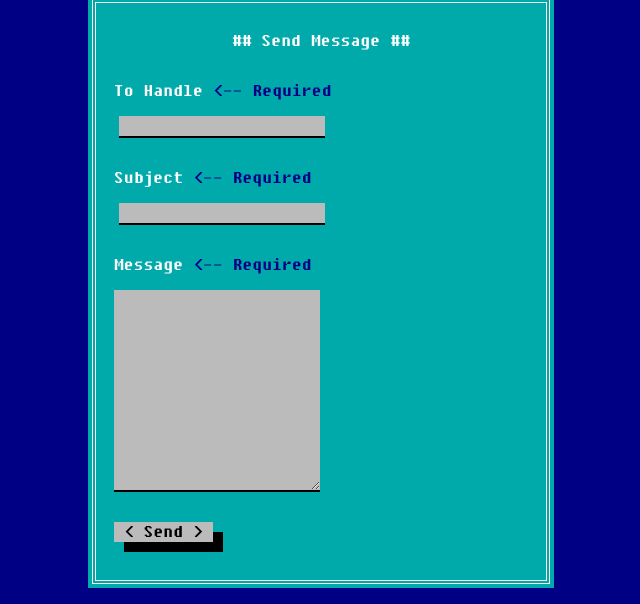
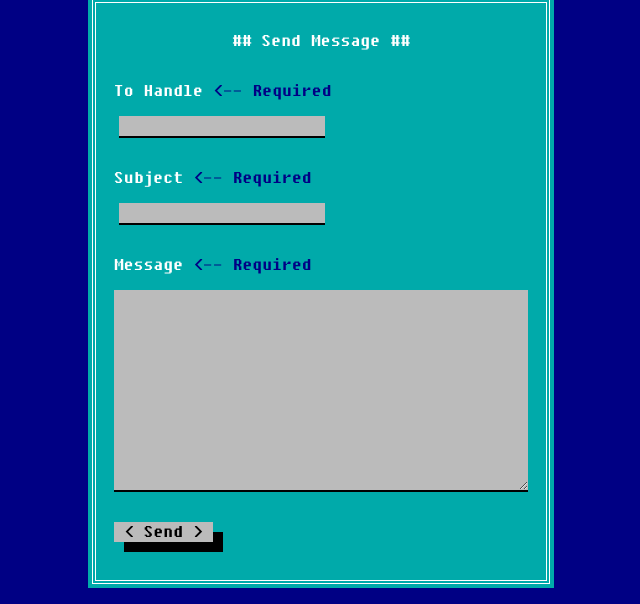
Before and after one commit to lostways/andrewbbs, a Django app: page /members/messages/send in a window 1280 px wide. Shown: the part 250-854 px from the top of the page, without its empty margins (319-959 px from the left). Run offline with Django 3.2, Linux system fonts and the light colour scheme; the visitor is signed in with stand-in values (Sample User, id 1); data comes from the database, SQL or seed files in the repository; some libraries are stand-ins or nearby versions.

Commit message:
styling message form

```diff
--- a/app/andrewbbs/static/css/main.css
+++ b/app/andrewbbs/static/css/main.css
@@ -112,3 +112,7 @@ form.member-register select {
 form.member-login {
     max-width: 15rem;
 }
+
+form.member-message textarea {
+    width: 100%;
+}
--- a/app/andrewbbs/templates/members/message-send.html
+++ b/app/andrewbbs/templates/members/message-send.html
@@ -1,7 +1,7 @@
 {% extends 'layout/base.html' %}
 
 {% block content %}
-<form class="light-green-box member-message-send" method="post" action="{% url 'member-message-send' %}">
+<form class="light-green-box member-message" method="post" action="{% url 'member-message-send' %}">
     {% csrf_token %}
     <fieldset>
       <legend>Send Message</legend>
```
